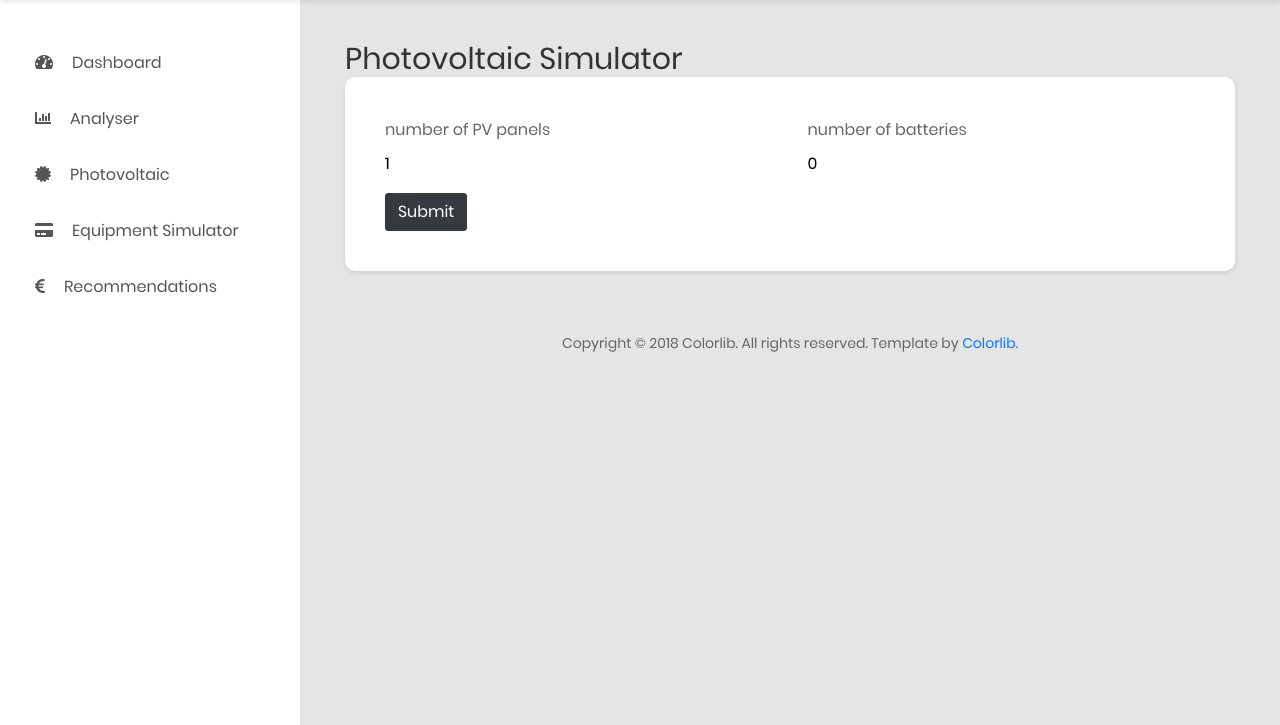
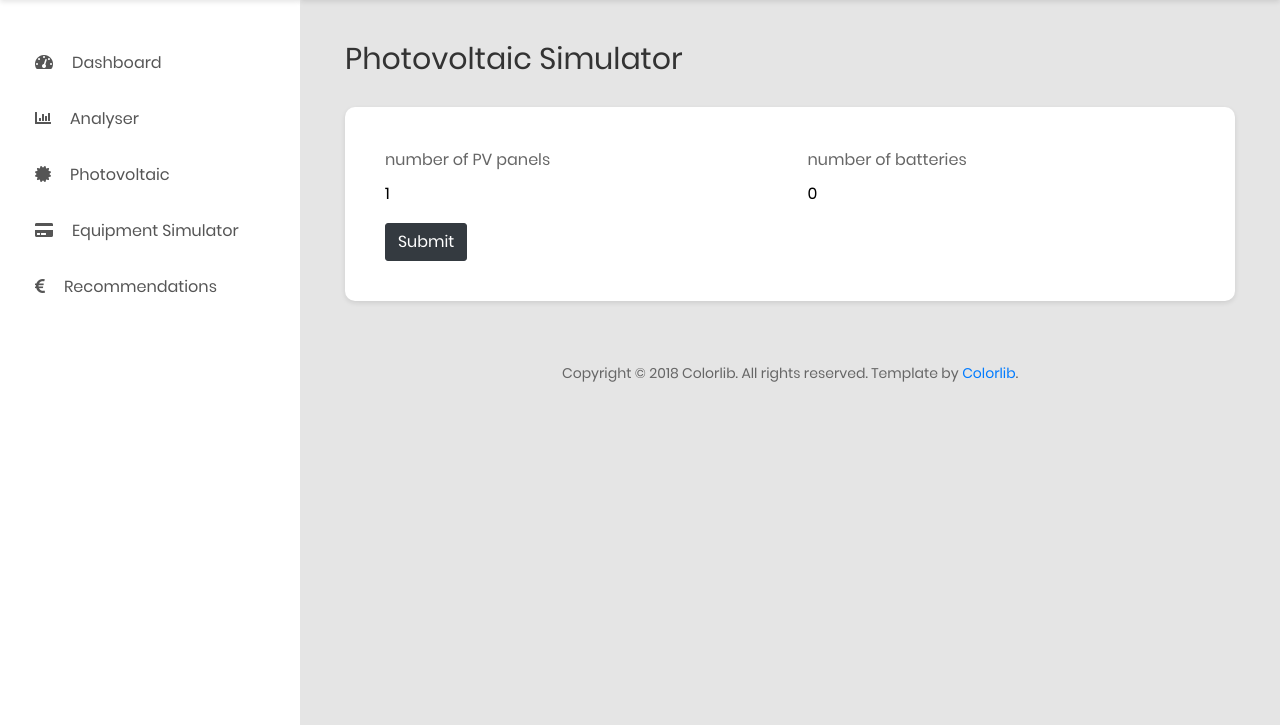
Before and after one commit to energy-army-knife/hack-the-electron-a, a Django app: template webapp/template/CoolAdmin/pv.html in a window 1280 px wide. Shown: the part 75-800 px from the top of the page. Run offline with Django 3.2, Linux system fonts and the light colour scheme; the template is opened without the code that fills it, so the values that code supplies are empty; parts of the project's set-up code (start-up, migrations or seed data) failed here and were passed over; some libraries are stand-ins or nearby versions.

Commit message:
spacing fix

```diff
--- a/webapp/template/CoolAdmin/pv.html
+++ b/webapp/template/CoolAdmin/pv.html
@@ -50,7 +50,7 @@
 <div class="main-content">
     <div class="section__content section__content--p30">
         <div class="container-fluid">
-            <div class="row">
+            <div class="row m-b-30">
                 <div class="col-md-12">
                     <div class="overview-wrap">
                         <h2 class="title-1">Photovoltaic Simulator</h2>
```
